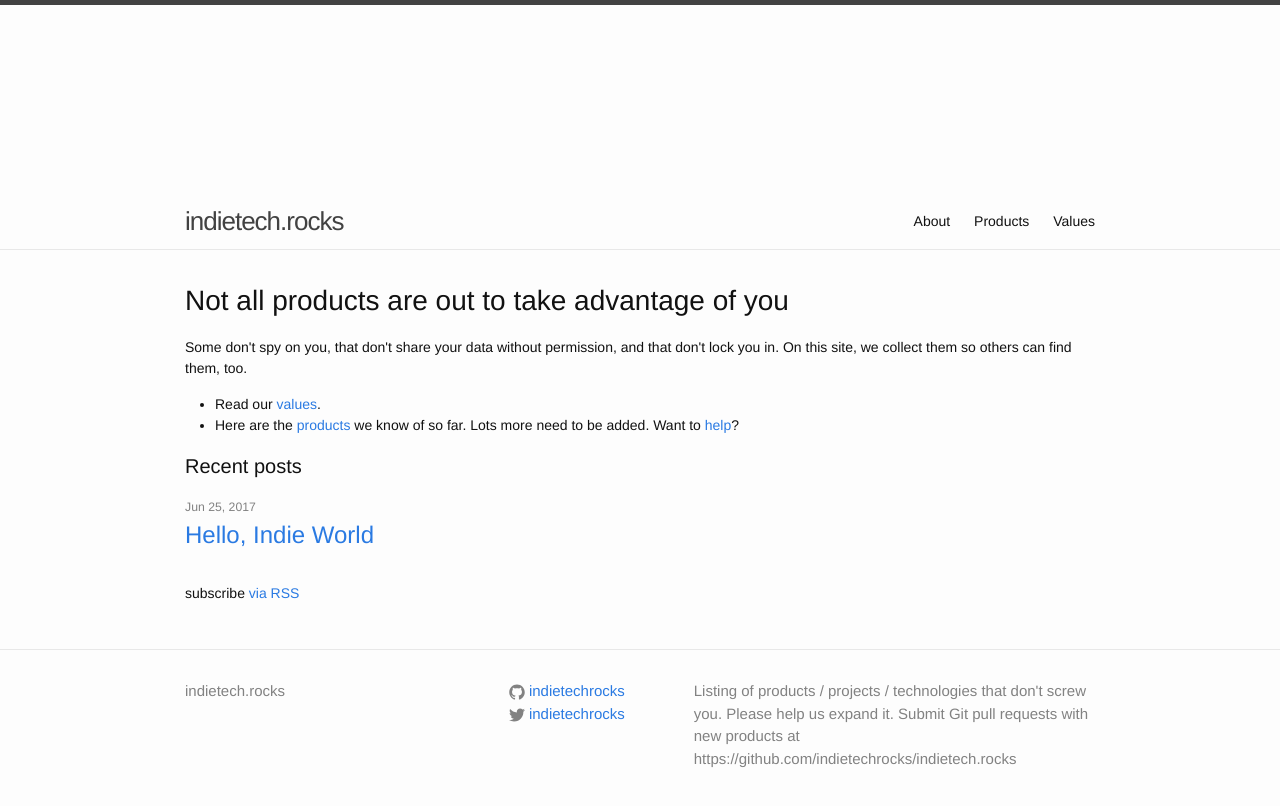
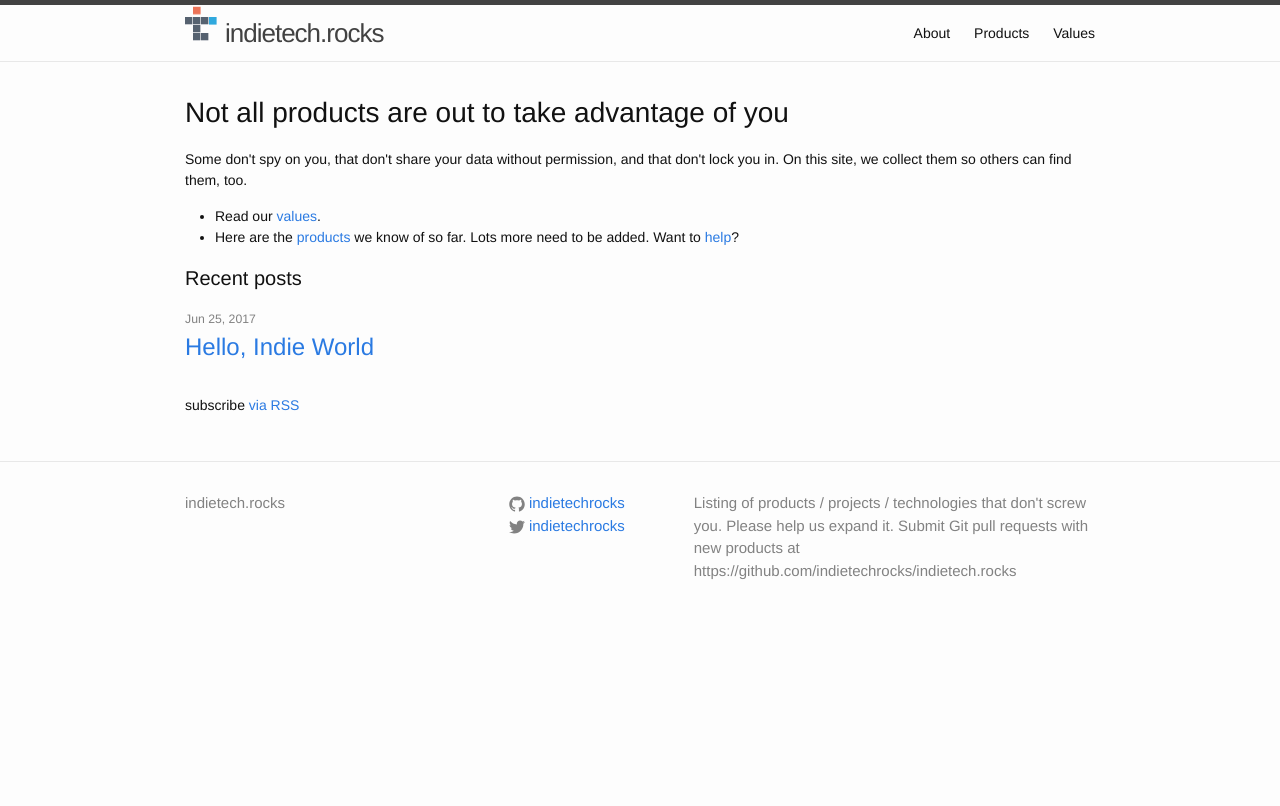
Before and after one commit to indietechrocks/indietech.rocks, a Jekyll site: the page built from index.html, in a window 1280 px wide. Shown: the top 806 px of the page. Built offline with Jekyll 4.4.1, drawn with Linux system fonts in a browser that asks for light colours.

Commit message:
Modified logo

```diff
--- a/_includes/head.html
+++ b/_includes/head.html
@@ -10,22 +10,23 @@
   <link rel="canonical" href="{{ page.url | replace:'index.html','' | prepend: site.baseurl | prepend: site.url }}">
   <link rel="alternate" type="application/rss+xml" title="{{ site.title }}" href="{{ "/feed.xml" | prepend: site.baseurl | prepend: site.url }}">
 
-<style>
-.logo {
-  width: 20%;
+  <style>
+.logo-container {
+  width: 40px;
   margin: auto;
+  float: left;
 }
 
-#square-top{
-  logo-animation-duration: 1.5s;
-  logo-animation-name: logo-slidevert;
-  logo-animation-iteration-count: infinite;
+#logo-square-top {
+  animation-duration: 1.5s;
+  animation-name: logo-slidevert;
+  animation-iteration-count: infinite;
 }
 
-#square-right{
-  logo-animation-duration: 1.5s;
-  logo-animation-name: logo-slidehor;
-  logo-animation-iteration-count: infinite;
+#logo-square-right {
+  animation-duration: 1.5s;
+  animation-name: logo-slidehor;
+  animation-iteration-count: infinite;
 }
 
 @keyframes logo-slidevert {
@@ -34,7 +35,7 @@
   }
 
   25%, 50%, 75%{
-    transform: translate(0, 20px);
+    transform: translate(0, 10px);
   }
 }
 
@@ -44,8 +45,8 @@
   }
 
   50%{
-    transform: translate(20px, 0);
+    transform: translate(10px, 0);
   }
 }
-</style>
+  </style>
 </head>
--- a/_includes/header.html
+++ b/_includes/header.html
@@ -1,20 +1,20 @@
 <header class="site-header">
 
   <div class="wrapper">
-    <div class="logo">
-<svg xmlns="http://www.w3.org/2000/svg" version="1.1" viewBox="0 0 300 300">
-  <symbol id="square" viewBox="0 0 60 60">
-    <rect x="0" y="0" width="60" height="60" />
+    <div class="logo-container">
+<svg xmlns="http://www.w3.org/2000/svg" version="1.1" viewBox="0 0 100 100">
+  <symbol id="logo-square" viewBox="0 0 20 20">
+    <rect x="0" y="0" width="20" height="20" />
   </symbol>
 
-  <use id="logo-square-top" href="#logo-square" x="90" y="20" width="60" height="60" fill="#EC7357" />
-  <use href="#logo-square" x="30" y="100" width="60" height="60" fill="#566270" />
-  <use href="#logo-square" x="90" y="100" width="60" height="60" fill="#566270" />
-  <use href="#logo-square" x="150" y="100" width="60" height="60" fill="#566270" />
-  <use id="logo-square-right" href="#logo-square" x="210" y="100" width="60" height="60" fill="#30A9DE" />
-  <use href="#logo-square" x="90" y="160" width="60" height="60" fill="#566270" />
-  <use href="#logo-square" x="90" y="220" width="60" height="60" fill="#566270" />
-  <use href="#logo-square" x="150" y="220" width="60" height="60" fill="#566270" />
+  <use id="logo-square-top" href="#logo-square" x="20" y="0" width="19" height="19" fill="#EC7357" />
+  <use href="#logo-square" x="0" y="30" width="19" height="19" fill="#566270" />
+  <use href="#logo-square" x="20" y="30" width="19" height="19" fill="#566270" />
+  <use href="#logo-square" x="40" y="30" width="19" height="19" fill="#566270" />
+  <use id="logo-square-right" href="#logo-square" x="60" y="30" width="19" height="19" fill="#30A9DE" />
+  <use href="#logo-square" x="20" y="50" width="19" height="19" fill="#566270" />
+  <use href="#logo-square" x="20" y="70" width="19" height="19" fill="#566270" />
+  <use href="#logo-square" x="40" y="70" width="19" height="19" fill="#566270" />
 </svg>
     </div>
 
```
